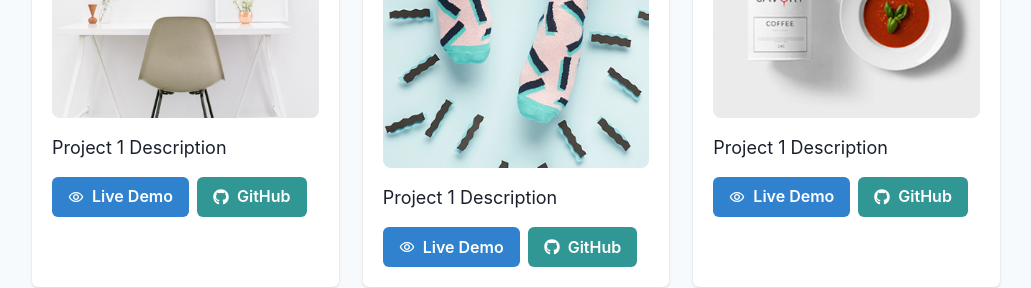
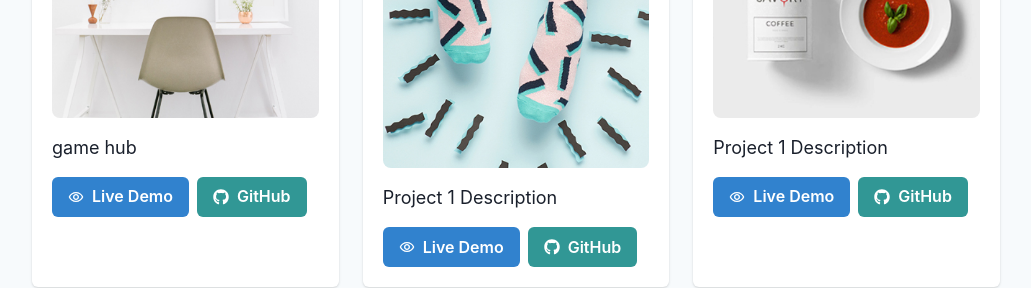
Before and after one commit to nurezf/portfolio_v.2, a React (Vite) app in the folder frontend/: page / in a window 1280 px wide. Shown: the part 2460-2748 px from the top of the page, without its empty margins (124-1155 px from the left). Built offline with nearby package versions, Linux system fonts and the light colour scheme.

Commit message:
edit one portfolio

```diff
--- a/frontend/src/components/Portfolio.jsx
+++ b/frontend/src/components/Portfolio.jsx
@@ -58,7 +58,7 @@ const Portfolio = () => {
             <CardBody>
               <Image src={p1} alt="Project 1" borderRadius="lg" />
               <Text mt={4} fontSize="lg">
-                Project 1 Description
+                game hub
               </Text>
               <ButtonGroup mt={4}>
                 <Button colorScheme="blue">
```
